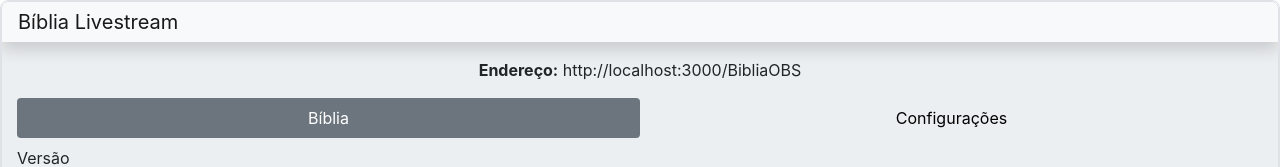
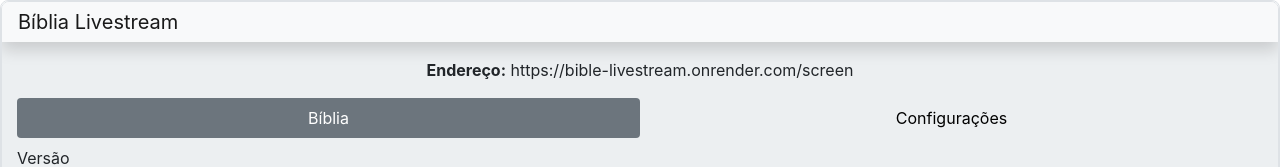
Before and after one commit to Jonatas-Arao/biblia-livestream, a website: page index.html in a window 1280 px wide. Shown: the top 167 px of the page. Drawn offline with Linux system fonts and the light colour scheme; files that its build step writes are made by us from their sources; no server answers; files whose address does not match are found by name.

Commit message:
Update index.html

```diff
--- a/index.html
+++ b/index.html
@@ -24,7 +24,7 @@
     <!-- Aplicativo -->
     <div class="container-fluid bg-app h-100 py-3">
       <!-- Endereço Servidor Local -->
-      <p class="text-center"><b>Endereço:</b> http://localhost:3000/BibliaOBS</p>
+      <p class="text-center"><b>Endereço:</b> https://bible-livestream.onrender.com/screen</p>
       <!-- Nav tabs -->
       <ul id="menu-tabs" class="nav nav-pills nav-justified" role="tablist">
         <li class="nav-item">
```
